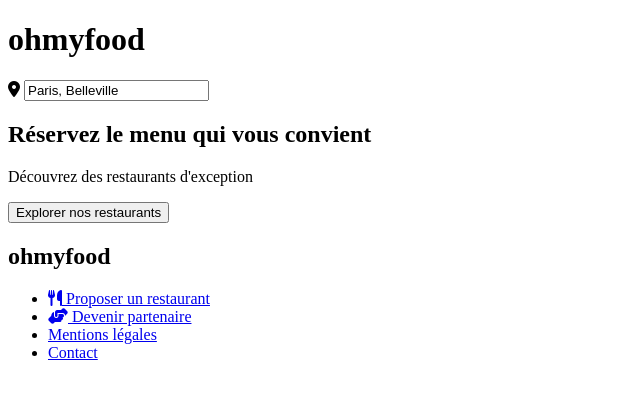
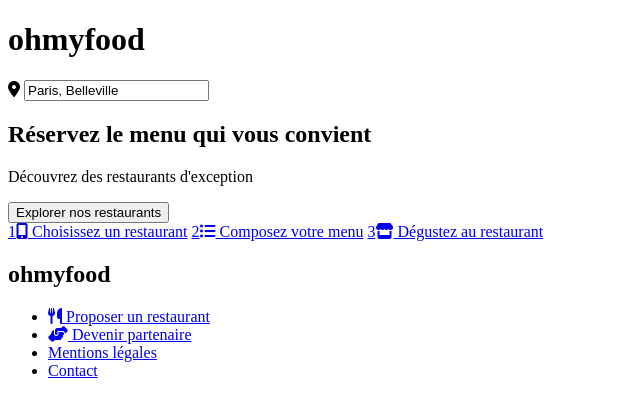
Before and after one commit to Aztharoths/MehdiLugan_3_12012021, a plain HTML site: page index.html in a window 1280 px wide. Shown: the whole page, without its empty margins (0-640 px from the left). Drawn offline with Linux system fonts and the light colour scheme; a web font is replaced by a local one.

Commit message:
add html <section manual>

```diff
--- a/index.html
+++ b/index.html
@@ -28,6 +28,20 @@
       <p>Découvrez des restaurants d'exception</p>
       <button type="submit" value="">Explorer nos restaurants</button>
     </form>
+    <section class="manual">
+      <a class="manual__button" href="#"
+        ><span class="manual__step__number">1</span
+        ><i class="fas fa-mobile-alt"></i> Choisissez un restaurant</a
+      >
+      <a class="manual__button" href="#"
+        ><span class="manual__step__number">2</span
+        ><i class="fas fa-list-ul"></i> Composez votre menu</a
+      >
+      <a class="manual__button" href="#"
+        ><span class="manual__step__number">3</span
+        ><i class="fas fa-store"></i> Dégustez au restaurant</a
+      >
+    </section>
     <footer class="footer">
       <h2 class="footer__h2">ohmyfood</h2>
       <ul class="footer__ul">
```
